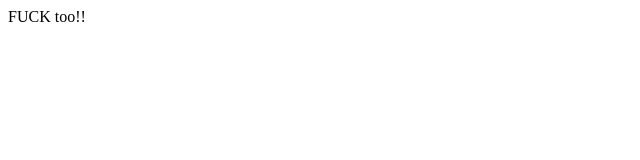
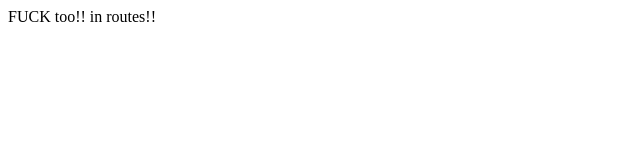
Before and after one commit to Steakeye/portfolio2020, a SvelteKit app in the folder basic-update/: page / in a window 1280 px wide. Shown: the top 160 px of the page, without its empty margins (0-640 px from the left). Built offline with nearby package versions, Linux system fonts and the light colour scheme.

Commit message:
wip: testing layout templates based on folder structure

```diff
--- a/basic-update/src/+layout.svelte
+++ b/basic-update/src/+layout.svelte
@@ -1 +1 @@
-<div>FUCK!!</div>
+<div>FUCK!! in src!!</div>
--- a/basic-update/src/routes/+layout.svelte
+++ b/basic-update/src/routes/+layout.svelte
@@ -1 +1 @@
-<div>FUCK too!!</div>
+<div>FUCK too!! in routes!!</div>
```
